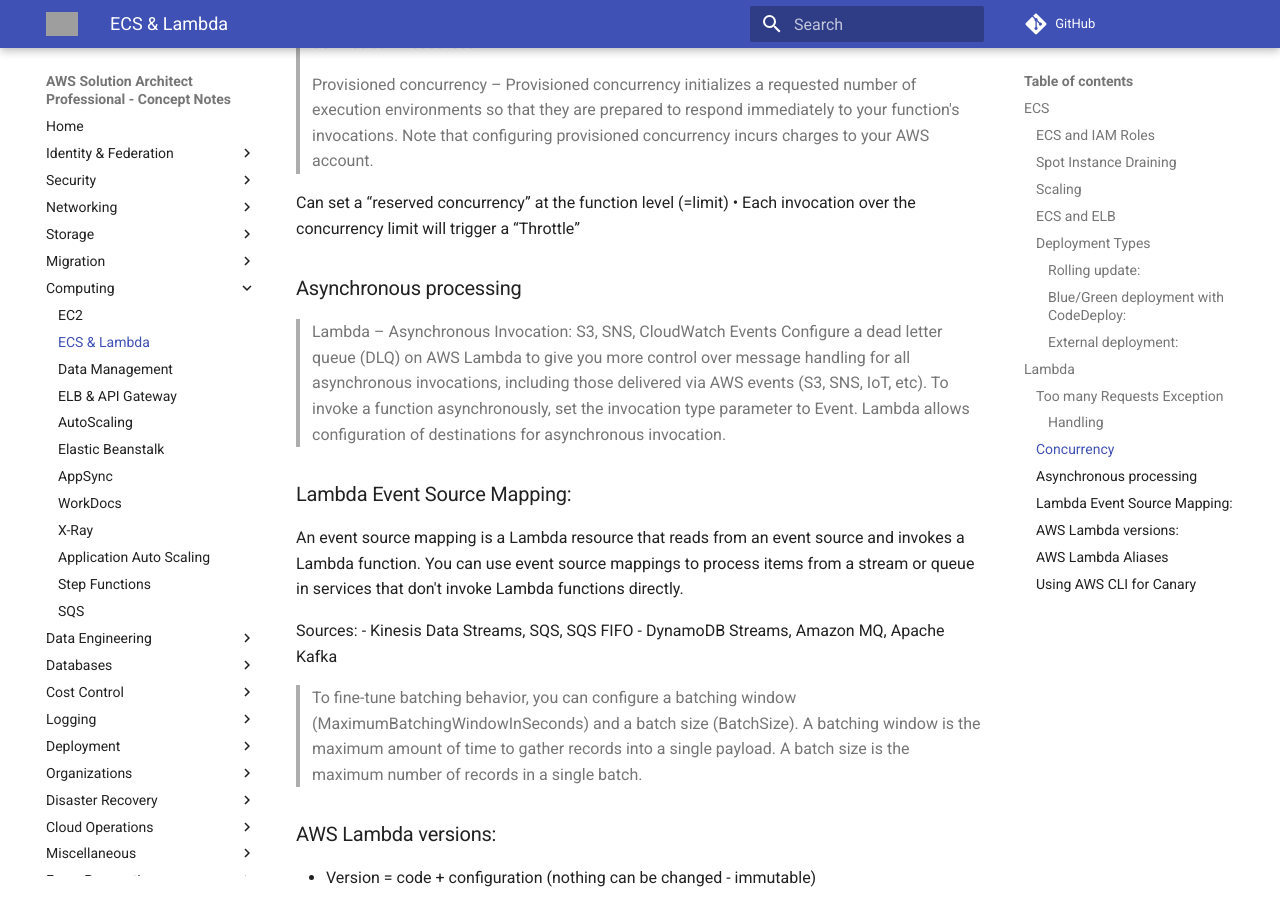
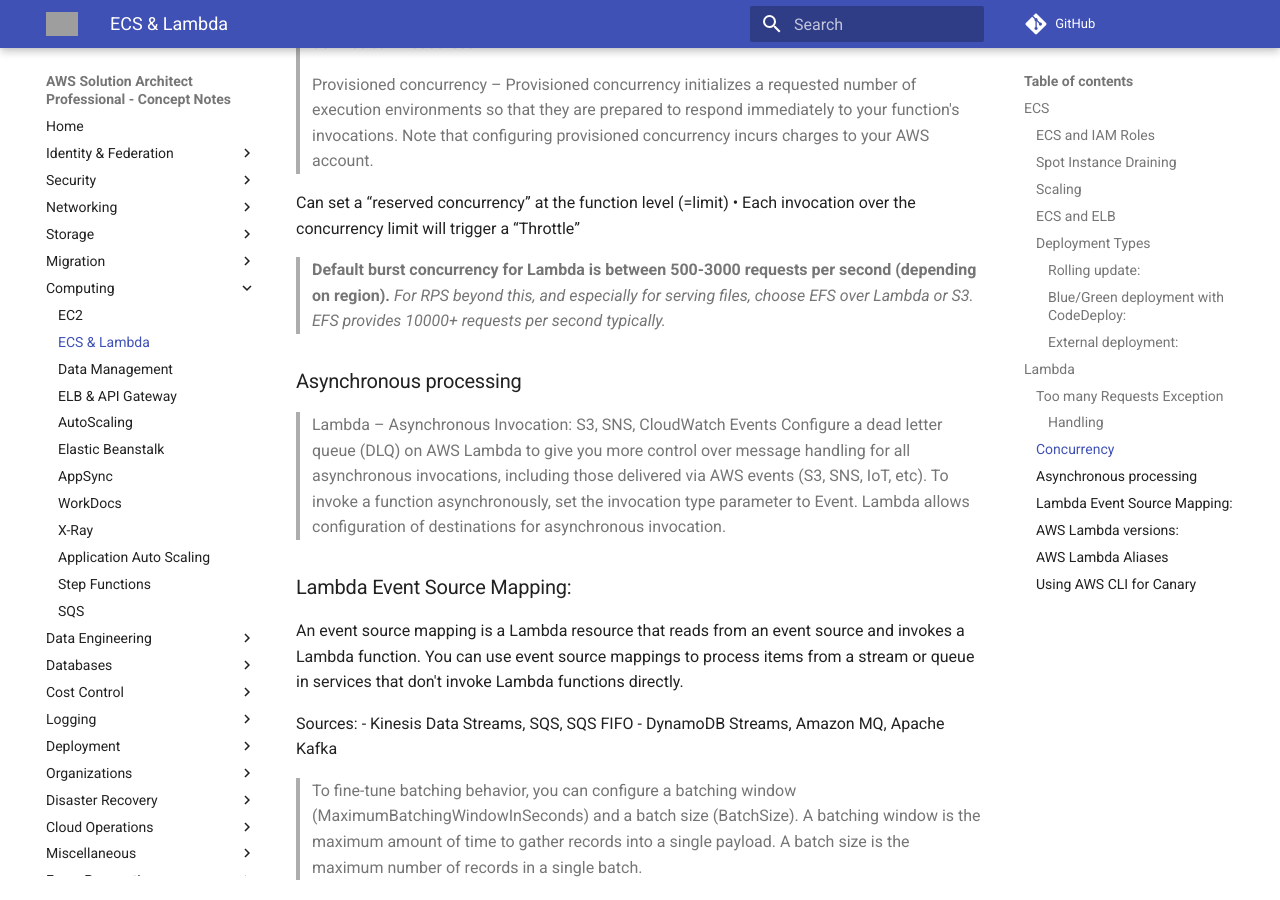
Before and after one commit to jeyabalajis/aws-certified-sa-pro-notes, an MkDocs documentation site: the page built from docs/compute/ecs_lambda.md, in a window 1280 px wide and 900 px high, scrolled down 3733 px. Built offline with MkDocs 1.6.1 and Material for MkDocs 9.7.7, drawn with Linux system fonts in a browser that asks for light colours; comment, search, counter and statistics services are not loaded; grey boxes are pictures that could not be loaded.

Commit message:
Update ecs_lambda.md

```diff
--- a/docs/compute/ecs_lambda.md
+++ b/docs/compute/ecs_lambda.md
@@ -96,6 +96,7 @@
 Can set a “reserved concurrency” at the function level (=limit)
 • Each invocation over the concurrency limit will trigger a “Throttle”
 
+> **Default burst concurrency for Lambda is between 500-3000 requests per second (depending on region).** _For RPS beyond this, and especially for serving files, choose EFS over Lambda or S3._ _EFS provides 10000+ requests per second typically._
 
 ### Asynchronous processing
 > Lambda – Asynchronous Invocation: S3, SNS, CloudWatch Events
```
